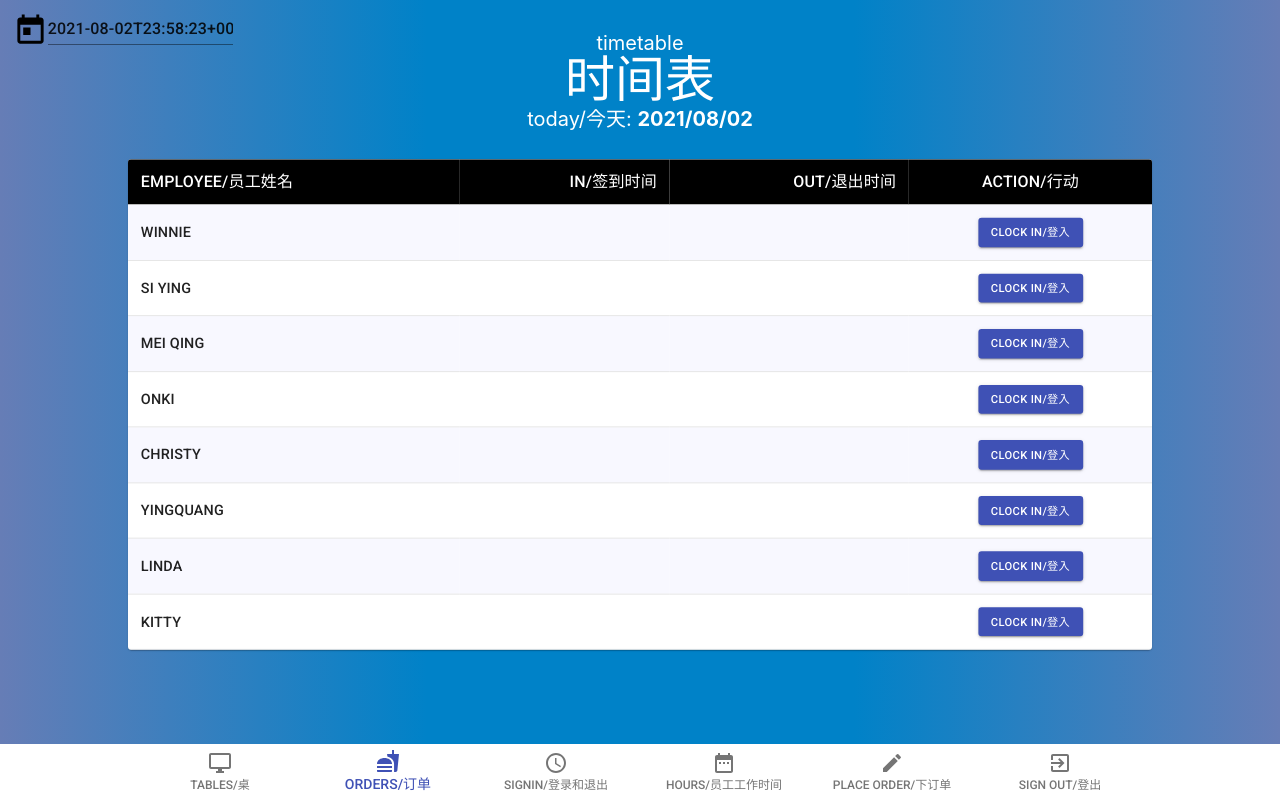
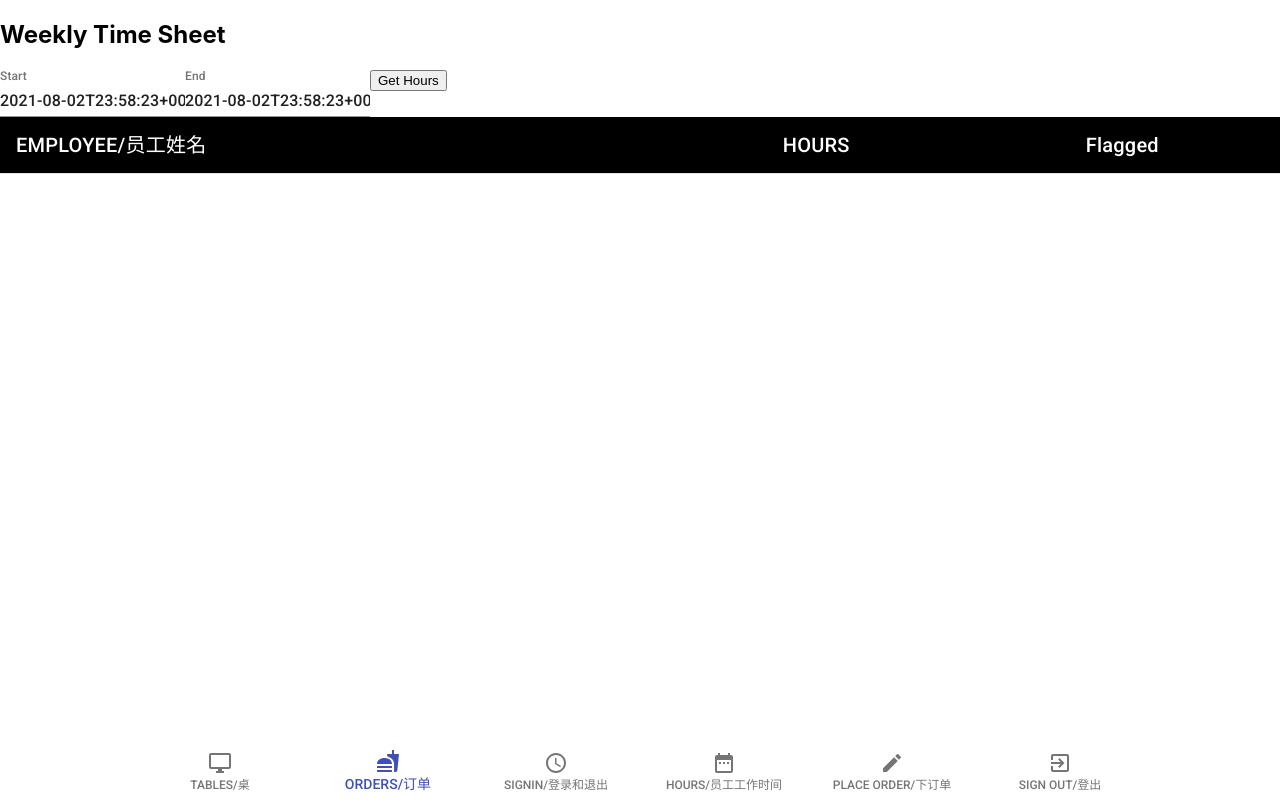
Before and after one commit to trinhmatt/HoGardenPOS, a React (Create React App) app: page /admin/timesheet/weekly in a window 1280 px wide. Built offline with nearby package versions, Linux system fonts and the light colour scheme; no server answers; the database is empty; sample sign-in values are in the browser's storage.

Commit message:
weekly time sheet

```diff
--- /dev/null
+++ b/src/components/Admin/WeeklyTimeSheet.js
@@ -0,0 +1,144 @@
+import React, { useState, useEffect } from 'react';
+
+import isBetween from 'dayjs/plugin/isBetween';
+import duration from 'dayjs/plugin/duration';
+import dayjs from 'dayjs';
+
+import DayJSUtils from '@date-io/dayjs'; // choose your lib
+import {
+    DatePicker,
+    MuiPickersUtilsProvider,
+  } from '@material-ui/pickers';
+
+import database from '../../firebase/firebase';
+import { authConsts } from '../../static/constants/auth-constants';
+
+//Style imports
+import { homeStyles, StyledTableRow, StyledTableCell } from '../../static/css/homeStyles';
+
+//Material ui imports
+import Table from '@material-ui/core/Table';
+import TableBody from '@material-ui/core/TableBody';
+import TableContainer from '@material-ui/core/TableContainer';
+import TableHead from '@material-ui/core/TableHead';
+import TableRow from '@material-ui/core/TableRow';
+import Paper from '@material-ui/core/Paper';
+
+const WeeklyTimeSheet = (props) => {
+    dayjs.extend(isBetween);
+    dayjs.extend(duration);
+    const [state, setState] = useState({
+                                startDate: dayjs(),
+                                endDate: dayjs(),
+                                employeeTableRows: []
+                             })
+    const handleStartDate = (newDate) => {
+        setState({...state, startDate: newDate});
+    }
+    const handleEndDate = (newDate) => {
+        setState({...state, endDate: newDate});
+    }
+    const getHours = () => {
+        database.ref('timesheet').once('value')
+            .then( snapshot => {
+                const timesheets = snapshot.val();
+                let timesheetsInRange = [];
+                let employeeHours = {};
+                let employeeTableRows = [];
+
+                if (timesheets && Object.keys(timesheets).length > 0) {
+                    // Add all timesheets that are for days in range to array
+                    for (const day in timesheets) {
+                        if (dayjs(day, authConsts.DATE).isBetween(state.startDate, state.endDate, 'day', '[]')) {
+                            timesheetsInRange.push(timesheets[day]);
+                        }
+                    }
+                    // Add up the hours inside each timesheet in range
+                    for (let i = 0; i < timesheetsInRange.length; i++) {
+                        for (const employee in timesheetsInRange[i]) {
+                            const start = dayjs(timesheetsInRange[i][employee].in, "HH:mm");
+                            let end;
+                            let isFlagged = false;
+                            if (timesheetsInRange[i][employee].out === undefined) {
+                                end = start.add(9, 'hour');
+                                isFlagged = true;
+                            } else {
+                                end = dayjs(timesheetsInRange[i][employee].out, "HH:mm");
+                            }
+                            const hours = dayjs.duration(end.diff(start)).asMinutes();
+                            if (employeeHours[employee] === undefined) {
+                                employeeHours[employee] = {};
+                                employeeHours[employee].hours = hours;
+                            } else {
+                                employeeHours[employee].hours += hours;
+                            }
+                            // Flagged means the employee forgot to sign out
+                            if (isFlagged && !employeeHours[employee].isFlagged) {
+                                employeeHours[employee].isFlagged = isFlagged;
+                            }
+                        }
+                    }
+                    // Create the DOM elements to render to user
+                    if (Object.keys(employeeHours).length > 0) {
+                        for (const employee in employeeHours) {
+                            employeeTableRows.push(
+                                <StyledTableRow key={employee}>
+                                    <StyledTableCell align="left" component="th" scope="row">{employee}</StyledTableCell>
+                                    <StyledTableCell align="right">{(employeeHours[employee].hours/60).toFixed(2)}</StyledTableCell>
+                                    <StyledTableCell align="right">{employeeHours[employee].isFlagged ? "yes" : "no"}</StyledTableCell>
+                                </StyledTableRow>
+                            )
+                        }
+                    }
+                    setState({...state, employeeTableRows});
+                }
+            })
+            .catch( error => setState({...state, error}) )
+    }
+    return (
+        <div>
+            <h2>Weekly Time Sheet</h2>
+            <div>{state.error}</div>
+            <div>
+                <MuiPickersUtilsProvider utils={DayJSUtils}>
+                    <DatePicker
+                        label={"Start"}
+                        value={state.startDate}
+                        onChange={handleStartDate}
+                        disableFuture={true}
+                        maxDate={state.endDate}
+                        format='YYYY/MM/DD'
+                    />
+                </MuiPickersUtilsProvider>
+                <MuiPickersUtilsProvider utils={DayJSUtils}>
+                    <DatePicker
+                        label={"End"}
+                        value={state.endDate}
+                        onChange={handleEndDate}
+                        disableFuture={true}
+                        format='YYYY/MM/DD'
+                    />
+                </MuiPickersUtilsProvider>
+                <button disabled={state.endDate.isBefore(state.startDate)} onClick={getHours}>Get Hours</button>
+            </div>
+            <div>
+                <TableContainer>
+                    <Table>
+                        <TableHead>
+                            <TableRow>
+                                <StyledTableCell>EMPLOYEE/员工姓名</StyledTableCell>
+                                <StyledTableCell align="center">HOURS</StyledTableCell>
+                                <StyledTableCell align="center">Flagged</StyledTableCell>
+                            </TableRow>
+                        </TableHead>
+                        <TableBody>
+                            {state.employeeTableRows}
+                        </TableBody>
+                    </Table>
+                </TableContainer>
+            </div>
+        </div>
+    )
+}
+
+export default WeeklyTimeSheet;
--- a/src/components/Cart/Cart.js
+++ b/src/components/Cart/Cart.js
@@ -22,7 +22,7 @@ import SentimentDissatisfiedIcon from '@material-ui/icons/SentimentDissatisfied'
 const Cart = (props) => {
     const isAdmin = props.match.params.number === "admin";
     const styles = menuStyles();
-    const { cart, language, auth, clearCart } = props;
+    const { cart, language, clearCart } = props;
     const [cartItems, setCartItems] = useState([]);
     const [table, setTable] = useState(isAdmin ? "1" : props.match.params.number);
     const [totalPrice, setTotalPrice] = useState(0);
--- a/src/components/subcomponents/BottomNav.js
+++ b/src/components/subcomponents/BottomNav.js
@@ -47,7 +47,7 @@ const BottomNav = (props) => {
             <BottomNavigationAction value='tables' onClick={() => navigateTo('/admin/tables')} label='TABLES/桌' icon={<DesktopWindowsIcon />} />
             <BottomNavigationAction value='orders' onClick={() => navigateTo('/admin/orders')} label='ORDERS/订单' icon={<Fastfood />} />
             <BottomNavigationAction value='timesheet'  onClick={() => navigateTo('/admin/timesheet')} label='SIGNIN/登录和退出' icon={<Schedule />} />
-            <BottomNavigationAction onClick={() => navigateTo('/')} label='HOURS/员工工作时间' icon={<DateRange />} />
+            <BottomNavigationAction onClick={() => navigateTo('/admin/timesheet/weekly')} label='HOURS/员工工作时间' icon={<DateRange />} />
             <BottomNavigationAction onClick={() => navigateTo('/order/admin')} label='PLACE ORDER/下订单' icon={<Create />} />
             <BottomNavigationAction onClick={signOut} label='SIGN OUT/登出' icon={<ExitToAppIcon />}/>
 
--- a/src/router/Router.js
+++ b/src/router/Router.js
@@ -19,6 +19,7 @@ import ReviewOrder from "../components/ReviewOrder/ReviewOrder";
 import BottomNav from "../components/subcomponents/BottomNav";
 import Tables from "../components/Admin/Tables";
 import AdminPlaceOrder from "../components/Admin/AdminPlaceOrder";
+import WeeklyTimeSheet from "../components/Admin/WeeklyTimeSheet";
 
 const AppRouter = (props) => {
   return (
@@ -39,8 +40,12 @@ const AppRouter = (props) => {
           <Login />
         </PublicRoute>
 
-        <PrivateRoute path="/admin/timesheet">
+        <PrivateRoute path="/admin/timesheet" exact={true}>
           <TimeSheet />
+        </PrivateRoute>
+
+        <PrivateRoute path="/admin/timesheet/weekly">
+          <WeeklyTimeSheet />
         </PrivateRoute>
 
         <PrivateRoute path="/admin/orders">
```
